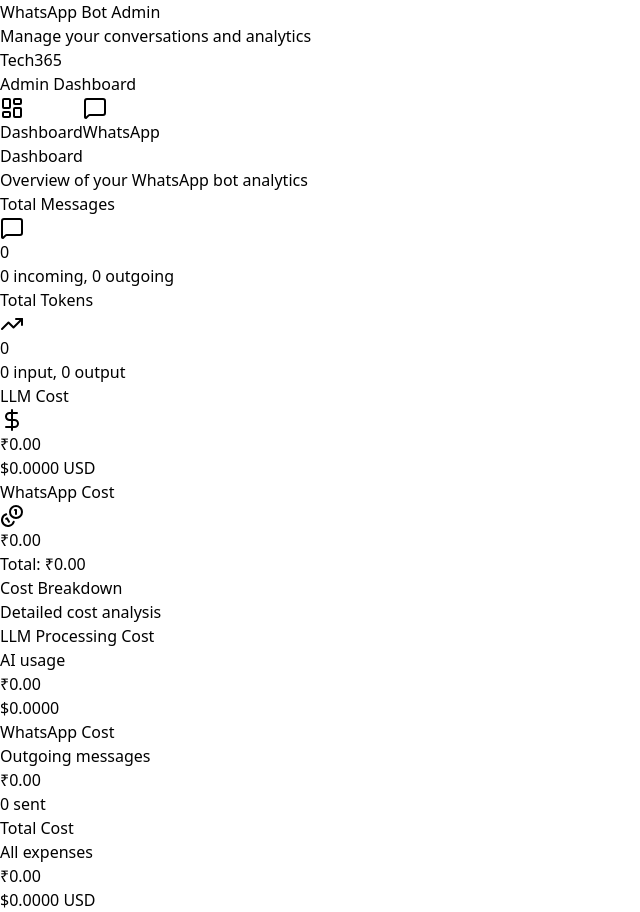
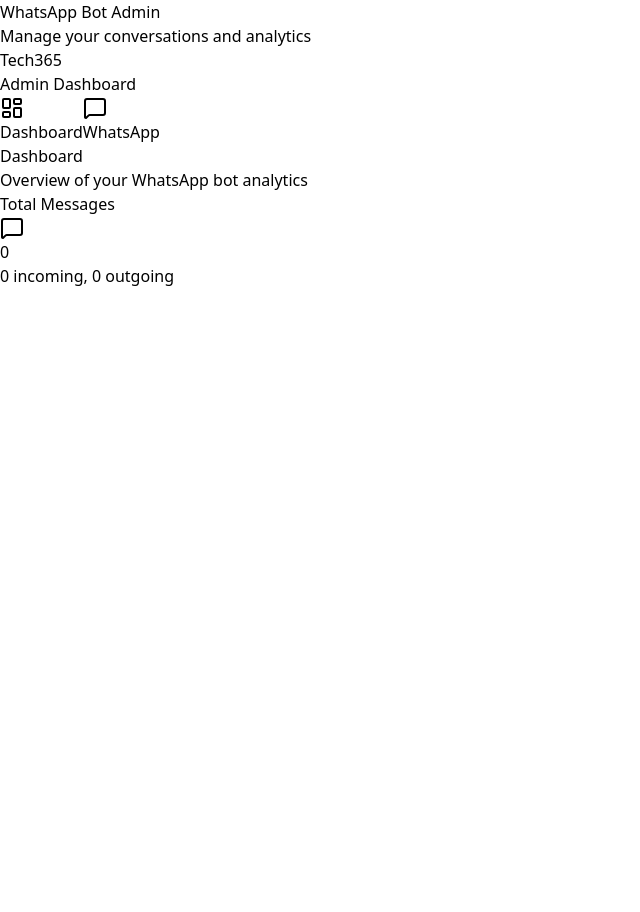
Before and after one commit to Rajendraprasad02/tech365, a React app: page / in a window 1280 px wide. Shown: the whole page, without its empty margins (0-640 px from the left). After the commit the page ends 800 px from the top, so only its background shows below. Built offline with nearby package versions, Linux system fonts and the light colour scheme; no server answers; the HTML template or start-up script is replaced by a standard one.

Commit message:
done all

```diff
--- a/src/components/Dashboard.jsx
+++ b/src/components/Dashboard.jsx
@@ -78,30 +78,30 @@
       color: "text-blue-600",
       bgColor: "bg-blue-50",
     },
-    {
-      title: "Total Tokens",
-      value: (totalInputTokens + totalOutputTokens).toLocaleString(),
-      description: `${totalInputTokens.toLocaleString()} input, ${totalOutputTokens.toLocaleString()} output`,
-      icon: TrendingUp,
-      color: "text-purple-600",
-      bgColor: "bg-purple-50",
-    },
-    {
-      title: "LLM Cost",
-      value: `₹${totalLLMCostINR.toFixed(2)}`,
-      description: `$${totalLLMCostUSD.toFixed(4)} USD`,
-      icon: DollarSign,
-      color: "text-green-600",
-      bgColor: "bg-green-50",
-    },
-    {
-      title: "WhatsApp Cost",
-      value: `₹${totalWhatsAppCost.toFixed(2)}`,
-      description: `Total: ₹${totalCostINR.toFixed(2)}`,
-      icon: Coins,
-      color: "text-orange-600",
-      bgColor: "bg-orange-50",
-    },
+    // {
+    //   title: "Total Tokens",
+    //   value: (totalInputTokens + totalOutputTokens).toLocaleString(),
+    //   description: `${totalInputTokens.toLocaleString()} input, ${totalOutputTokens.toLocaleString()} output`,
+    //   icon: TrendingUp,
+    //   color: "text-purple-600",
+    //   bgColor: "bg-purple-50",
+    // },
+    // {
+    //   title: "LLM Cost",
+    //   value: `₹${totalLLMCostINR.toFixed(2)}`,
+    //   description: `$${totalLLMCostUSD.toFixed(4)} USD`,
+    //   icon: DollarSign,
+    //   color: "text-green-600",
+    //   bgColor: "bg-green-50",
+    // },
+    // {
+    //   title: "WhatsApp Cost",
+    //   value: `₹${totalWhatsAppCost.toFixed(2)}`,
+    //   description: `Total: ₹${totalCostINR.toFixed(2)}`,
+    //   icon: Coins,
+    //   color: "text-orange-600",
+    //   bgColor: "bg-orange-50",
+    // },
   ];
 
   return (
@@ -137,7 +137,7 @@
       </div>
 
       {/* ================= COST BREAKDOWN ================= */}
-      <Card>
+      {/* <Card>
         <CardHeader>
           <CardTitle>Cost Breakdown</CardTitle>
           <CardDescription>Detailed cost analysis</CardDescription>
@@ -186,7 +186,7 @@
             </div>
           </div>
         </CardContent>
-      </Card>
+      </Card> */}
     </div>
   );
 }
--- a/src/components/WhatsAppChat.jsx
+++ b/src/components/WhatsAppChat.jsx
@@ -169,7 +169,7 @@
                       )}
                     </div>
 
-                    {(msg.llm_cost_inr > 0 || msg.whatsapp_cost > 0) && (
+                    {/* {(msg.llm_cost_inr > 0 || msg.whatsapp_cost > 0) && (
                       <div className="text-xs mt-2 pt-2 border-t opacity-80">
                         {msg.llm_cost_inr > 0 && (
                           <span className="mr-3">
@@ -180,7 +180,7 @@
                           <span>WA: ₹{msg.whatsapp_cost.toFixed(2)}</span>
                         )}
                       </div>
-                    )}
+                    )} */}
                   </div>
                 </div>
               ))}
```
